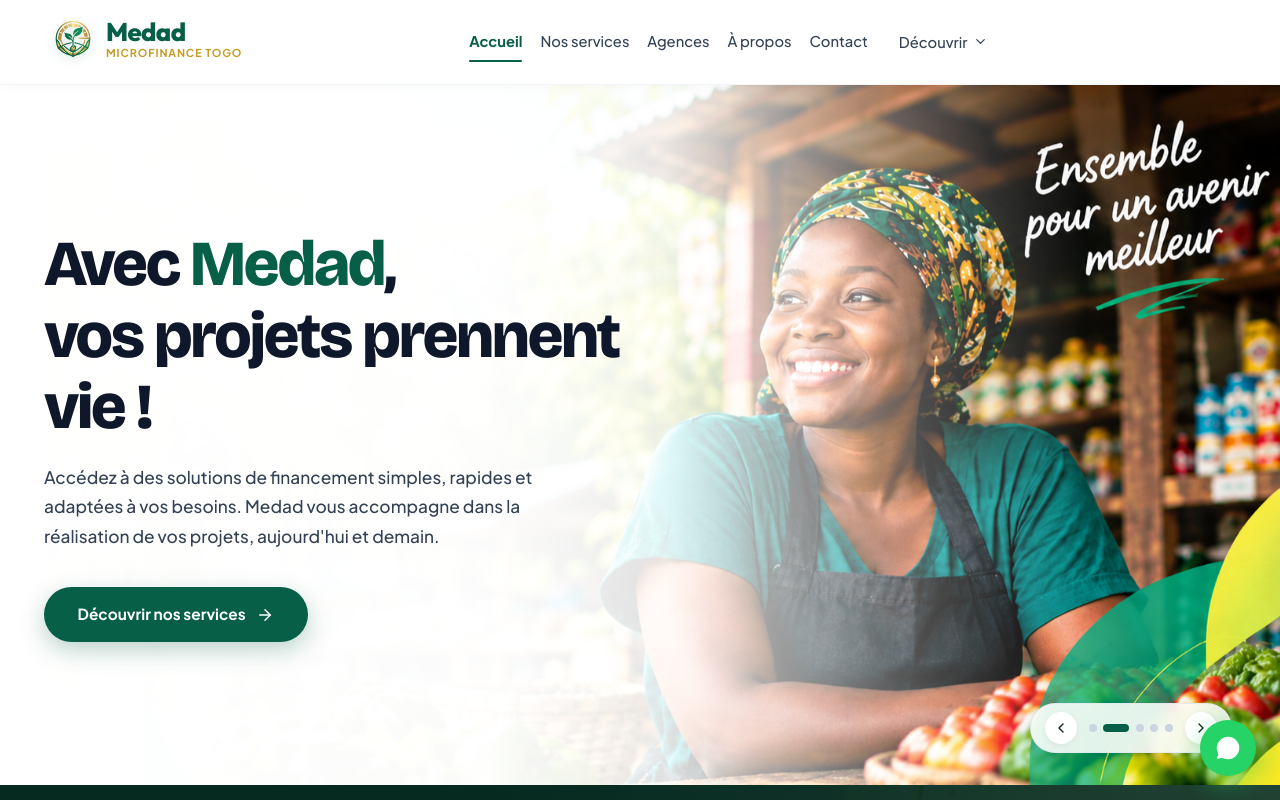
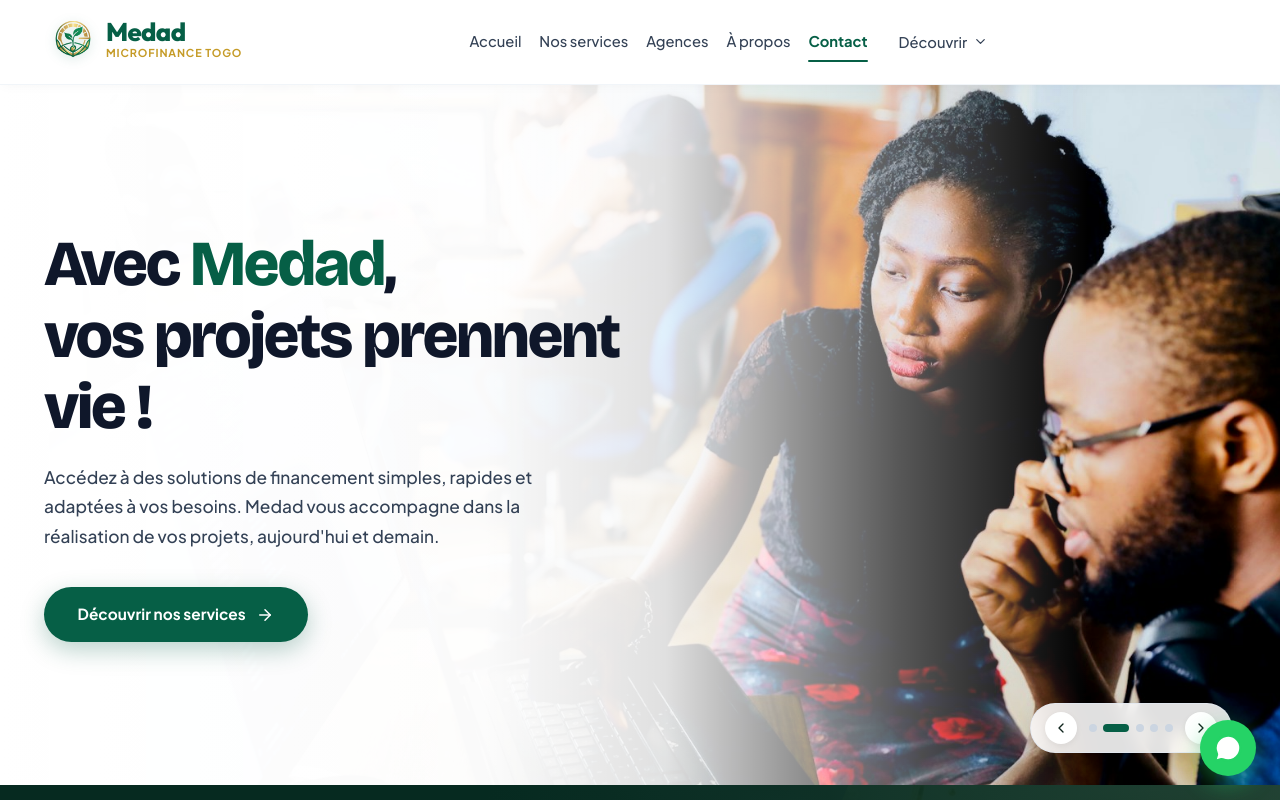
Before and after one commit to seo-ben/medad, a React (Vite) app: page / in a window 1280 px wide. Shown: the top 800 px of the page. Built offline with nearby package versions, Linux system fonts and the light colour scheme.

Commit message:
feat: navbar active link dynamique par scroll (IntersectionObserver)

```diff
--- a/src/components/Hero.tsx
+++ b/src/components/Hero.tsx
@@ -15,12 +15,12 @@
 const HERO_SLIDES: Slide[] = [
   {
     id: 0,
-    image: '/hero-slide-office.jpg',
+    image: '/hero-banner-main.png',
     alt: 'Conseillers et services financiers dans les bureaux de Medad'
   },
   {
     id: 1,
-    image: '/hero-banner-main.png',
+    image: '/hero-slide-office.jpg',
     alt: 'Commerçante au marché de Lomé'
   },
   {
@@ -79,6 +79,7 @@
 
   return (
     <section
+      id="hero"
       className="hero-section"
       onMouseEnter={() => setIsPaused(true)}
       onMouseLeave={() => setIsPaused(false)}
--- a/src/components/Navbar.tsx
+++ b/src/components/Navbar.tsx
@@ -7,12 +7,87 @@
   onOpenPreApproval: () => void;
 }
 
+// Toutes les sections observables (primary + dropdown)
+const ALL_SECTION_IDS = [
+  'accueil',
+  'produits',
+  'mobile-money',
+  'agences',
+  'apropos',
+  'temoignages',
+  'faq',
+  'contact',
+];
+
 export const Navbar: React.FC<NavbarProps> = ({ onOpenPreApproval: _onOpenPreApproval }) => {
   const [mobileMenuOpen, setMobileMenuOpen] = useState(false);
   const [dropdownOpen, setDropdownOpen] = useState(false);
   const [activeLink, setActiveLink] = useState<string>('accueil');
   const dropdownRef = useRef<HTMLDivElement>(null);
   const dropdownTimeoutRef = useRef<ReturnType<typeof setTimeout> | null>(null);
+  // Track manual click to avoid instant IntersectionObserver override
+  const manualSetRef = useRef<boolean>(false);
+
+  // IntersectionObserver: met à jour activeLink en fonction des sections visibles
+  useEffect(() => {
+    const observers: IntersectionObserver[] = [];
+
+    // On veut savoir quelle section occupe le plus la fenêtre
+    // Strategy: track which sections are intersecting, pick topmost one
+    const visibleSections = new Map<string, number>();
+
+    const updateActive = () => {
+      if (manualSetRef.current) return;
+      if (visibleSections.size === 0) return;
+      // Pick the section with highest ratio that is visible
+      let bestId = 'accueil';
+      let bestRatio = 0;
+      visibleSections.forEach((ratio, id) => {
+        if (ratio > bestRatio) {
+          bestRatio = ratio;
+          bestId = id;
+        }
+      });
+      setActiveLink(bestId);
+    };
+
+    ALL_SECTION_IDS.forEach((id) => {
+      const el = id === 'accueil' ? document.getElementById('hero') || document.querySelector('section') : document.getElementById(id);
+      if (!el) return;
+
+      const obs = new IntersectionObserver(
+        (entries) => {
+          entries.forEach((entry) => {
+            if (entry.isIntersecting) {
+              visibleSections.set(id, entry.intersectionRatio);
+            } else {
+              visibleSections.delete(id);
+            }
+            updateActive();
+          });
+        },
+        {
+          // Déclenche quand la section est dans les 20% du haut/bas de l'écran
+          rootMargin: '-10% 0px -60% 0px',
+          threshold: [0, 0.1, 0.25, 0.5, 1.0],
+        }
+      );
+
+      obs.observe(el);
+      observers.push(obs);
+    });
+
+    return () => observers.forEach((o) => o.disconnect());
+  }, []);
+
+  // Réinitialise le verrou manuel après 1.2s (laisse le temps de scroller)
+  const handleNavClick = (id: string) => {
+    setActiveLink(id);
+    manualSetRef.current = true;
+    setTimeout(() => {
+      manualSetRef.current = false;
+    }, 1200);
+  };
 
   // 5 Liens Principaux Directs Demandés
   const primaryNavItems: { id: string; label: string; href: string }[] = [
@@ -103,7 +178,7 @@
             <a
               key={item.id}
               href={item.href}
-              onClick={() => setActiveLink(item.id)}
+              onClick={() => handleNavClick(item.id)}
               style={{
                 fontWeight: activeLink === item.id ? 700 : 500,
                 fontSize: '0.92rem',
@@ -205,7 +280,7 @@
                       key={subItem.id}
                       href={subItem.href}
                       onClick={() => {
-                        setActiveLink(subItem.id);
+                        handleNavClick(subItem.id);
                         setDropdownOpen(false);
                       }}
                       style={{
@@ -312,7 +387,7 @@
                   key={item.id}
                   href={item.href}
                   onClick={() => {
-                    setActiveLink(item.id);
+                    handleNavClick(item.id);
                     setMobileMenuOpen(false);
                   }}
                   style={{
@@ -348,7 +423,7 @@
                       key={item.id}
                       href={item.href}
                       onClick={() => {
-                        setActiveLink(item.id);
+                        handleNavClick(item.id);
                         setMobileMenuOpen(false);
                       }}
                       style={{
```
